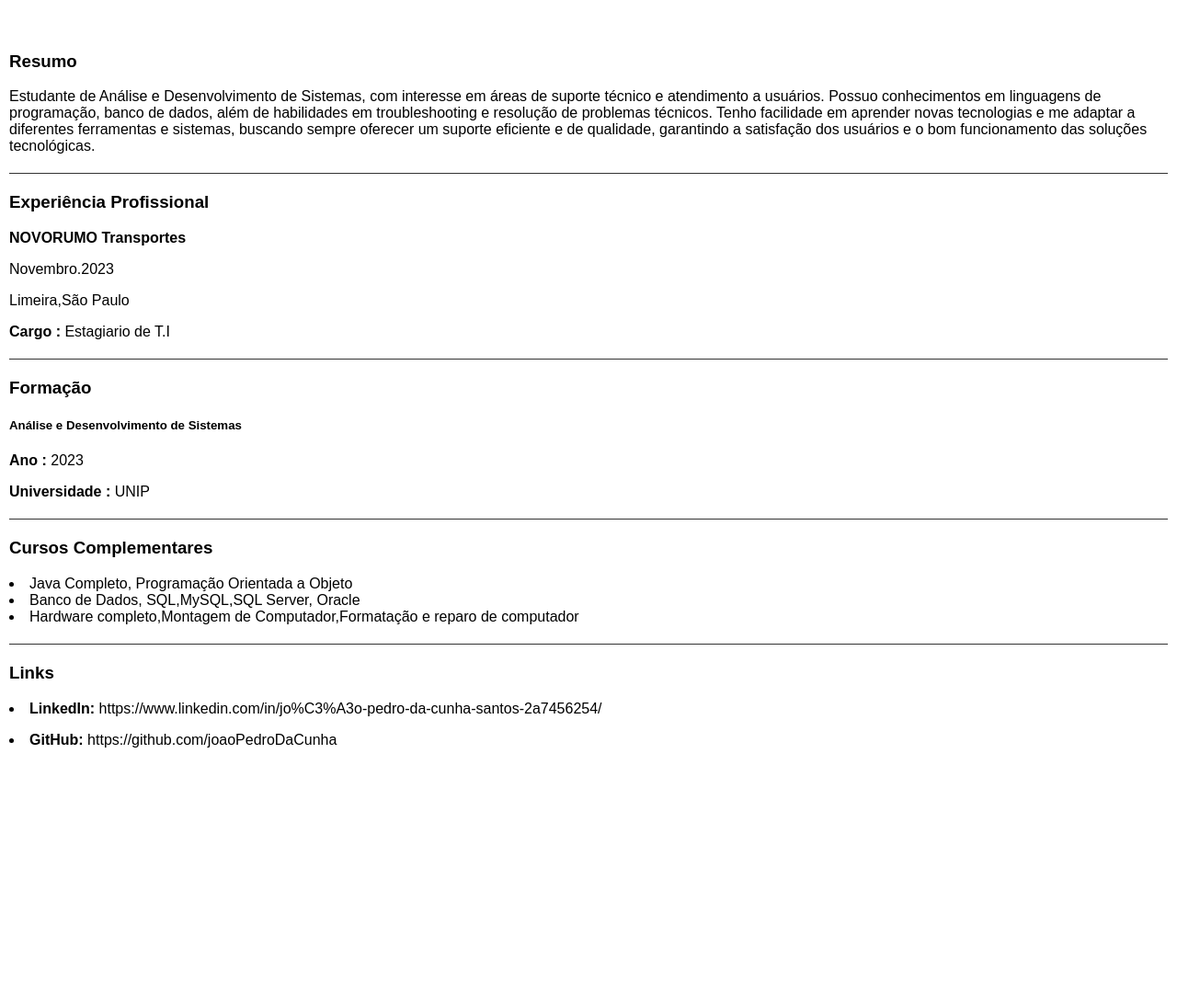
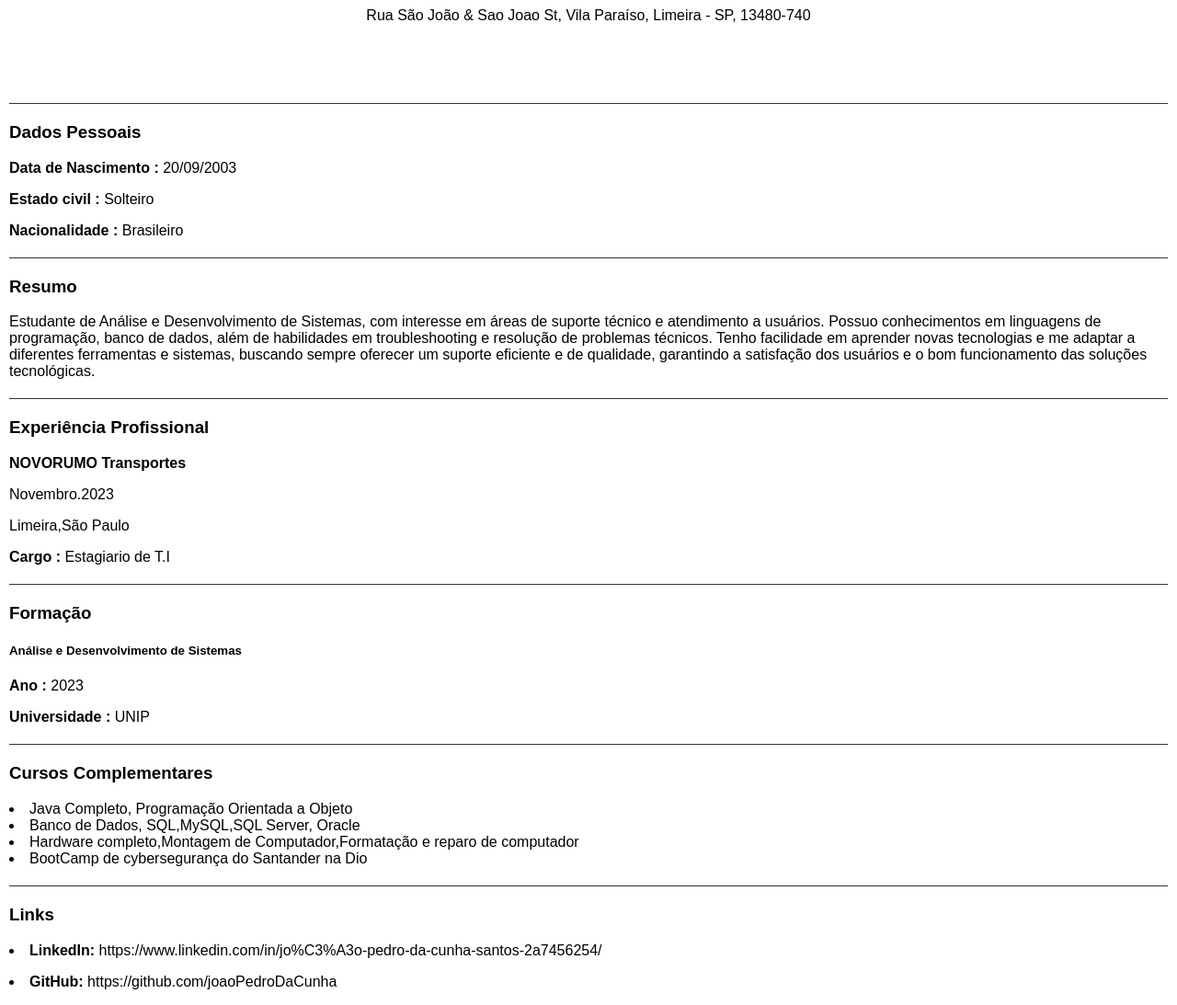
Before and after one commit to joaoPedroDaCunha/Curr-culo, a website: page curr/index.html in a window 1280 px wide. Shown: the part 180-1273 px from the top of the page at 92% size. Before the commit the page ends 1010 px from the top, so only its background shows below. Drawn offline with Linux system fonts and the light colour scheme.

Commit message:
alterando informações

```diff
--- a/curr/index.html
+++ b/curr/index.html
@@ -12,9 +12,16 @@
         <p><strong>Auxiliar T.I</strong></p>
     </header>
     <p><strong>Email:</strong><a href="mailto:joaopedrodacunha.santos@gmail.com"> joaopedrodacunha.santos@gmail.com</a> | <strong>Numero:</strong><a href="tel:+5519981344006">(19) 98134-4006</a></p>
+    <p>Rua São João & Sao Joao St, Vila Paraíso, Limeira - SP, 13480-740</p>
     <hr>
     <main>
-        <h3>Resumo</h1>
+        <hr>
+        <h3>Dados Pessoais</h3>
+        <p class="pr"><strong>Data de Nascimento :</strong> 20/09/2003</p>
+        <p class="pr"><strong>Estado civil : </strong>Solteiro</p>
+        <p class="pr"><strong>Nacionalidade : </strong>Brasileiro</p>
+        <hr>
+        <h3>Resumo</h3>
         <p>Estudante de Análise e Desenvolvimento de Sistemas, com interesse em áreas de suporte técnico e atendimento a usuários. Possuo conhecimentos em linguagens de programação, banco de dados, além de habilidades em troubleshooting e resolução de problemas técnicos. Tenho facilidade em aprender novas tecnologias e me adaptar a diferentes ferramentas e sistemas, buscando sempre oferecer um suporte eficiente e de qualidade, garantindo a satisfação dos usuários e o bom funcionamento das soluções tecnológicas.</p>
         <hr>
         <h3>Experiência Profissional</h3>
@@ -38,6 +45,9 @@
             <li>
                 Hardware completo,Montagem de Computador,Formatação e reparo de computador
             </li>
+            <li>
+                BootCamp de cybersegurança do Santander na Dio
+            </li>
         </p>
         <hr>
         <h3>Links</h3>
```
